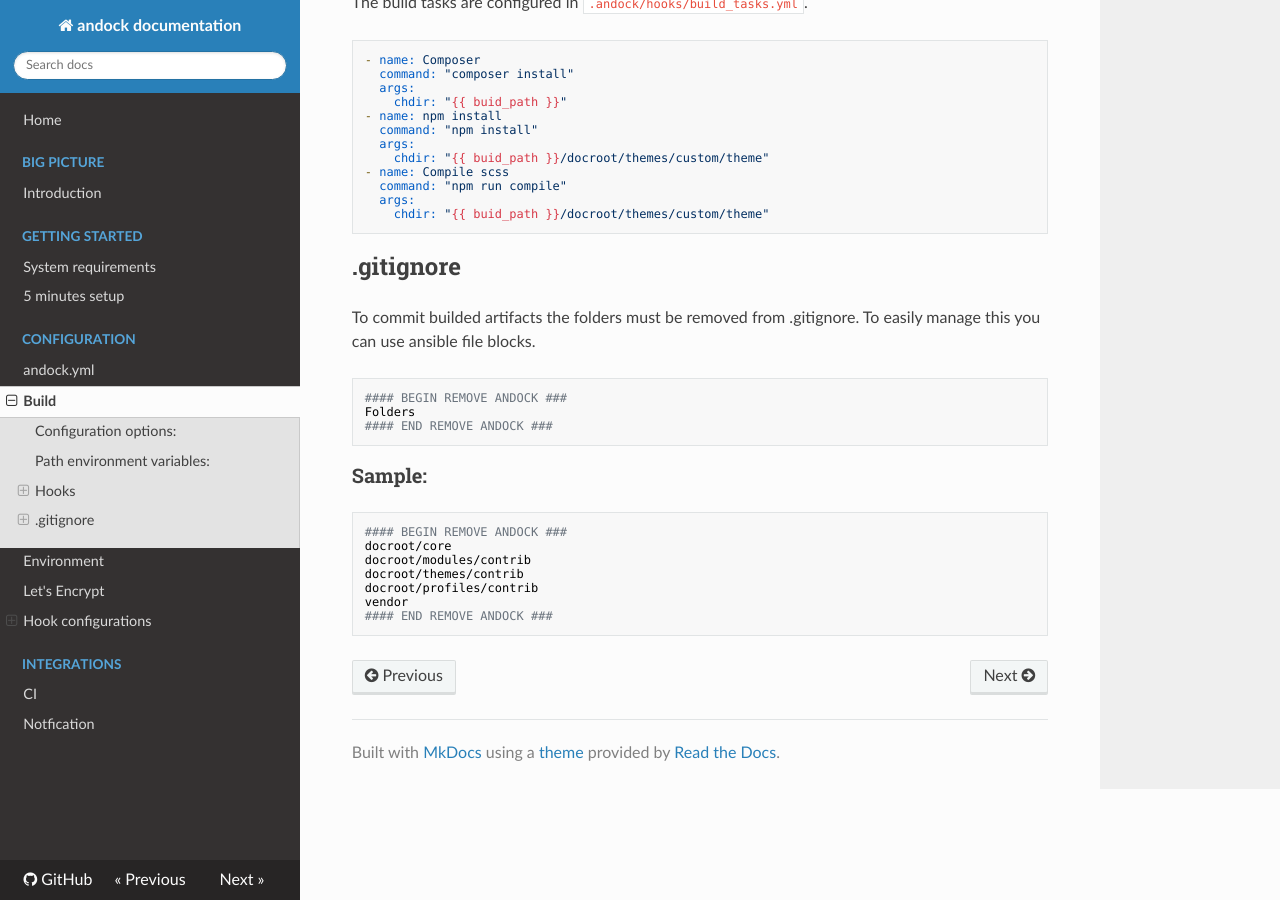
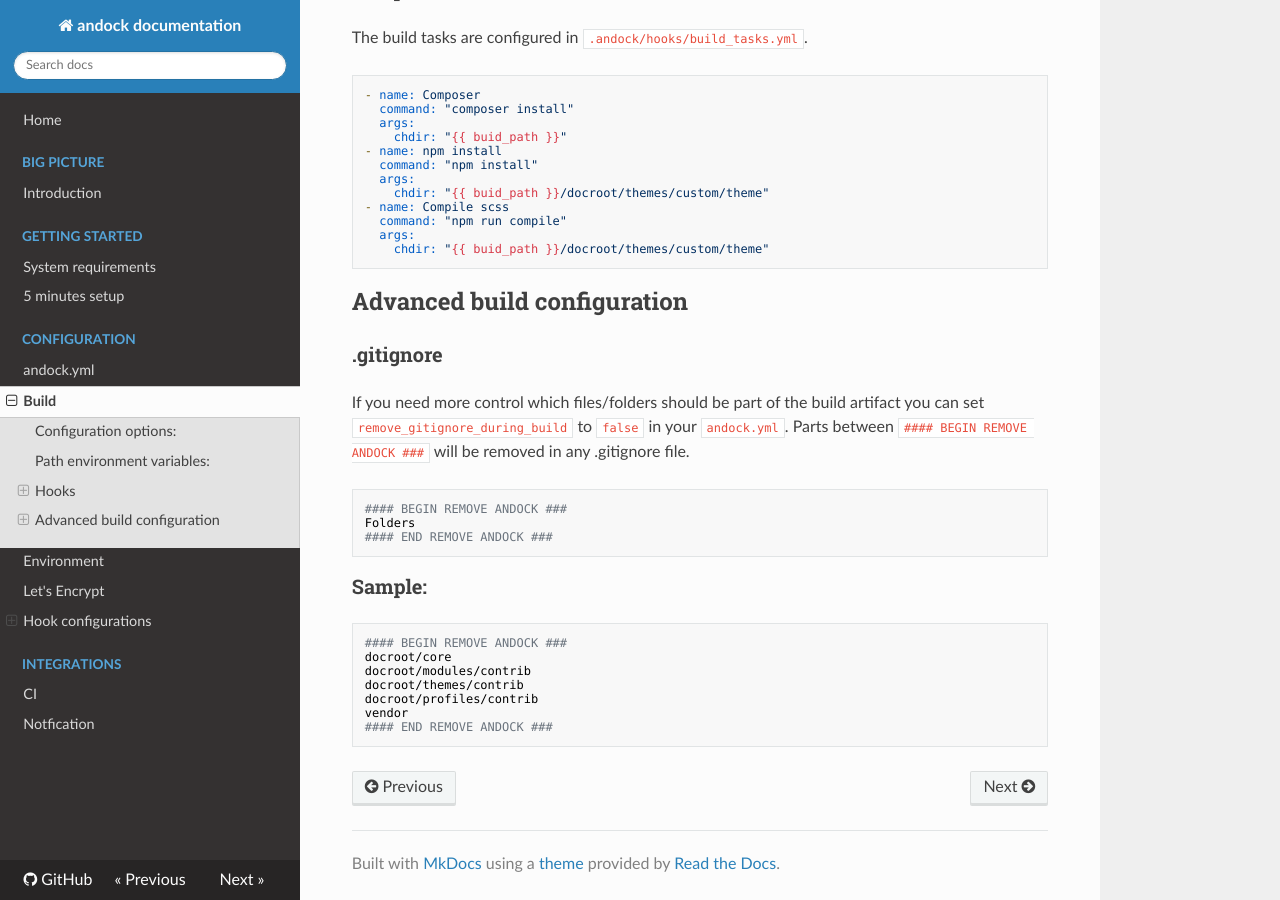
Before and after one commit to andock/andock, an MkDocs documentation site: the page built from docs/configuration/build.md, in a window 1280 px wide and 900 px high, scrolled down 1224 px. Built offline with MkDocs 1.6.1, drawn with Linux system fonts in a browser that asks for light colours; nearby versions of some CDN libraries; old or Windows-style settings are respelled for this version of MkDocs; some of the changed text lies outside the part shown.

Commit message:
Bump build version: v0.0.2 Make .gitignore handling optional.

````diff
--- a/docs/configuration/build.md
+++ b/docs/configuration/build.md
@@ -10,9 +10,11 @@ Run `andock build` to start the build.
 | Option                     | Description |
 |----------------------------|:------------|
 | `cache_build`            | Enable or disable build cache. Default is `true`.
-| `fin_up_while_build`            | Run fin up while build. Default is `false`
+| `fin_up_during_build`            | Run fin up during build. Default is `false`
 | `target_branch_suffix`            | The suffix of the artifact branch name. Default is `no suffix`
 | `git_artifact_repository_path`            | The builded artifact is pushed to this repository. Andock generate one repository for each project.
+| `remove_gitignore_during_build`            | Remove all .gitignore files before deploy to artifact repository. Default is `true`
+
 
 
 ## Path environment variables:
@@ -54,9 +56,11 @@ The build tasks are configured in `.andock/hooks/build_tasks.yml`.
     chdir: "{{ buid_path }}/docroot/themes/custom/theme"
 ```
 
-## .gitignore
-To commit builded artifacts the folders must be removed from .gitignore.
-To easily manage this you can use ansible file blocks.
+## Advanced build configuration
+
+### .gitignore
+If you need more control which files/folders should be part of the build artifact you can set `remove_gitignore_during_build` to `false` in your `andock.yml`.
+Parts between `#### BEGIN REMOVE ANDOCK ###` will be removed in any .gitignore file.
 ```
 #### BEGIN REMOVE ANDOCK ###
 Folders
````
Also changed, not shown: 1 other file.
